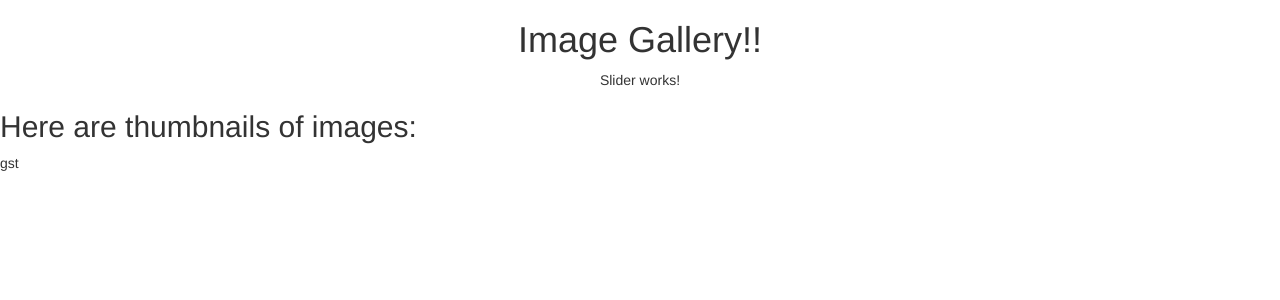
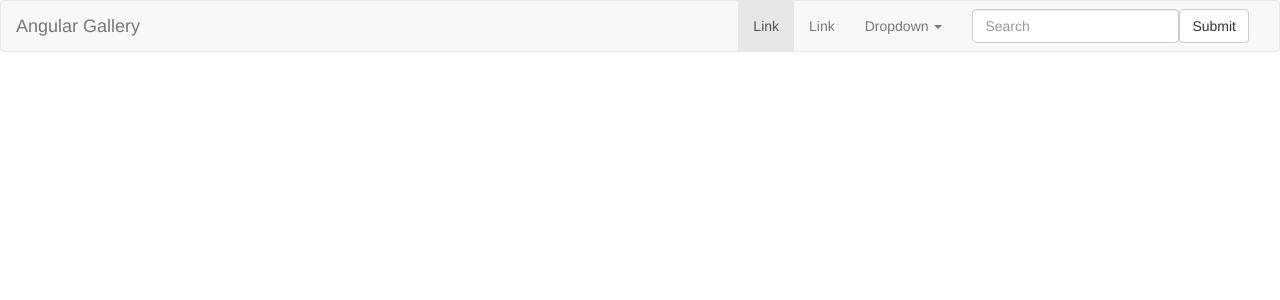
Before and after one commit to andela-fmustapha/Angular-Gallery, an Angular app: page / in a window 1280 px wide. Shown: the top 300 px of the page. Built offline with nearby package versions, Linux system fonts and the light colour scheme.

Commit message:
add navbar

```diff
--- a/src/app/app.component.html
+++ b/src/app/app.component.html
@@ -1,8 +1,2 @@
 <!--The content below is only a placeholder and can be replaced.-->
-<div class="jumbothron" style="text-align:center">
-  <h1>
-   {{title}}!!
-  </h1>
-  <gallery-slider></gallery-slider>
-</div>
-<h2>Here are thumbnails of images: </h2>
+<gallery-navbar></gallery-navbar>
--- a/src/app/app.module.ts
+++ b/src/app/app.module.ts
@@ -3,11 +3,13 @@
 
 import { AppComponent } from './app.component';
 import { SliderComponent } from './slider/slider.component';
+import { NavbarComponent } from './navbar/navbar.component';
 
 @NgModule({
   declarations: [
     AppComponent,
-    SliderComponent
+    SliderComponent,
+    NavbarComponent
   ],
   imports: [
     BrowserModule
--- /dev/null
+++ b/src/app/navbar/navbar.component.html
@@ -0,0 +1,38 @@
+<nav class="navbar navbar-default">
+  <div class="container-fluid">
+    <!-- Brand and toggle get grouped for better mobile display -->
+    <div class="navbar-header">
+      <button type="button" class="navbar-toggle collapsed" data-toggle="collapse" data-target="#bs-example-navbar-collapse-1" aria-expanded="false">
+        <span class="sr-only">Toggle navigation</span>
+        <span class="icon-bar"></span>
+        <span class="icon-bar"></span>
+        <span class="icon-bar"></span>
+      </button>
+      <a class="navbar-brand" href="#">Angular Gallery</a>
+    </div>
+
+    <!-- Collect the nav links, forms, and other content for toggling -->
+    <div class="collapse navbar-collapse" id="bs-example-navbar-collapse-1">
+      <form class="navbar-form navbar-right">
+        <div class="form-group">
+          <input type="text" class="form-control" placeholder="Search">
+        </div>
+        <button type="submit" class="btn btn-default">Submit</button>
+      </form>
+      <ul class="nav navbar-nav navbar-right">
+        <li class="active"><a href="#">Link <span class="sr-only">(current)</span></a></li>
+        <li><a href="#">Link</a></li>
+        <li class="dropdown">
+          <a href="#" class="dropdown-toggle" data-toggle="dropdown" role="button" aria-haspopup="true" aria-expanded="false">Dropdown <span class="caret"></span></a>
+          <ul class="dropdown-menu">
+            <li><a href="#">Action</a></li>
+            <li><a href="#">Another action</a></li>
+            <li><a href="#">Something else here</a></li>
+            <li role="separator" class="divider"></li>
+            <li><a href="#">Separated link</a></li>
+          </ul>
+        </li>
+      </ul>
+    </div><!-- /.navbar-collapse -->
+  </div><!-- /.container-fluid -->
+</nav>
--- /dev/null
+++ b/src/app/navbar/navbar.component.ts
@@ -0,0 +1,15 @@
+import { Component, OnInit } from '@angular/core';
+
+@Component({
+  selector: 'gallery-navbar',
+  templateUrl: './navbar.component.html',
+  styles: []
+})
+export class NavbarComponent implements OnInit {
+
+  constructor() { }
+
+  ngOnInit() {
+  }
+
+}
--- a/src/index.html
+++ b/src/index.html
@@ -10,7 +10,7 @@
   <link rel="stylesheet" href="https://maxcdn.bootstrapcdn.com/bootstrap/3.3.7/css/bootstrap.min.css">
 </head>
 <body>
-  <app-root></app-root>gst
+  <app-root></app-root>
   <script src="https://maxcdn.bootstrapcdn.com/bootstrap/3.3.7/js/bootstrap.min.js"></script>
 </body>
 </html>
```
Also changed, not shown: 1 other file (tests, documents, lock files or other folders).
